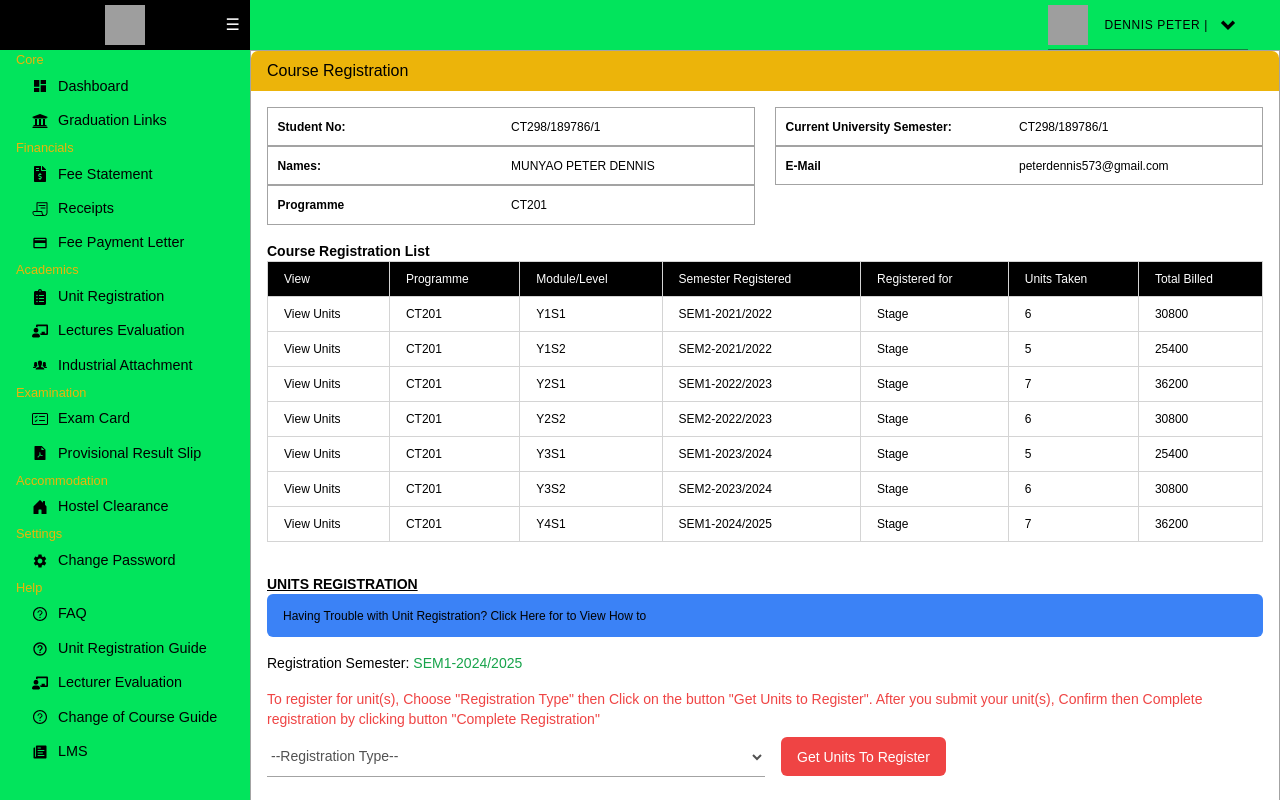
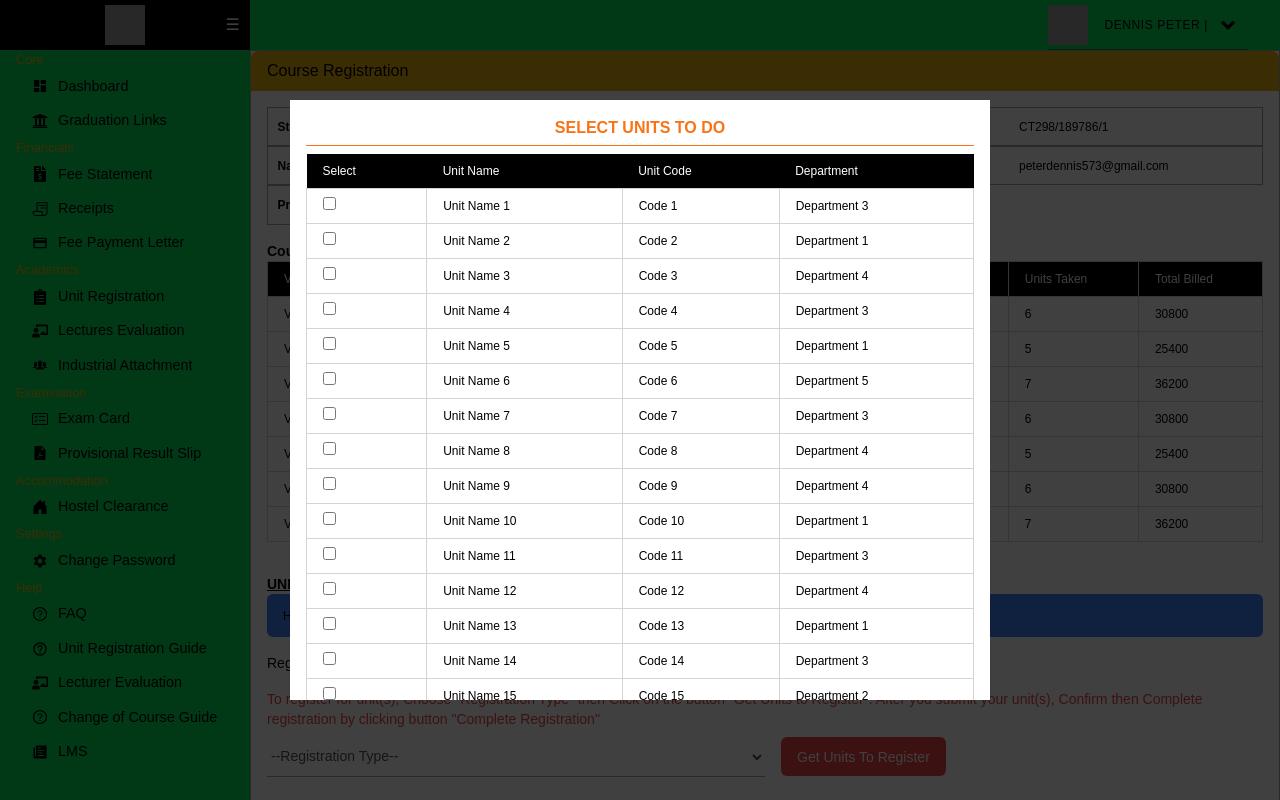
Before and after one commit to Ritahchanger/Meru-university-student-portal-clone, a React (Create React App) app: page / in a window 1280 px wide. Both pictures are taken after a click on the item "Unit Registration". Shown: the top 800 px of the page. Built offline with nearby package versions, Linux system fonts and the light colour scheme; grey boxes are pictures that could not be loaded.

Commit message:
Updates on the student portal modal

```diff
--- a/src/components/dashboard/student/StudentDashNavbar/StudentDashNavbar.jsx
+++ b/src/components/dashboard/student/StudentDashNavbar/StudentDashNavbar.jsx
@@ -9,10 +9,14 @@ import { useState } from "react";
 
 import { Link } from "react-router-dom";
 
+import Swal from "sweetalert2";
+
 import { FaTachometerAlt, FaSignOutAlt } from "react-icons/fa";
 import { toggleSidebar } from "../../../../store/features/SidebarSlice";
 const StudentDashNavbar = () => {
   const dispatch = useDispatch();
+
+  const [regType, setRegType] = useState("");
 
   const [showProfileCard, setShowProfileCard] = useState(false);
 
@@ -29,6 +33,8 @@ const StudentDashNavbar = () => {
   const toggleDropdown = () => {
     setDropdownVisible((prev) => !prev);
   };
+
+
 
   return (
     <Fragment>
--- a/src/components/dashboard/student/UnitsRegistration/UnitsRegistration.jsx
+++ b/src/components/dashboard/student/UnitsRegistration/UnitsRegistration.jsx
@@ -1,4 +1,20 @@
+import Swal from "sweetalert2";
+
 const UnitsRegistration = () => {
+  const handleGetUnits = () => {
+    const regType = document.querySelector('select[name="regType"]').value;
+    if (!regType) {
+      Swal.fire({
+        icon: "warning",
+        title: "Registration Type Required",
+        text: "Please choose a registration type before proceeding.",
+        confirmButtonText: "Okay",
+      });
+    } else {
+
+    }
+  };
+
   return (
     <div className="p-[1rem]">
       <h3 className="subtitle font-semibold text-sm underline">
@@ -6,12 +22,12 @@ const UnitsRegistration = () => {
       </h3>
       <div className="px-[1rem] py-[0.6rem] bg-blue-500 rounded-md">
         <a href="#" className="text-xs-extra">
-          Having Trouble with Unit Registration? Click Here for to View How to
+          Having Trouble with Unit Registration? Click Here to View How to
         </a>
       </div>
 
       <p className="text-sm my-[1rem]">
-        Registration Semester: {""}{" "}
+        Registration Semester: {""}
         <span className="text-green-600">SEM1-2024/2025</span>
       </p>
 
@@ -30,11 +46,15 @@ const UnitsRegistration = () => {
           <option value="">--Registration Type--</option>
           <option value="units">Units Registration</option>
         </select>
-        <button className="text-sm py-[0.6rem] px-[1rem] bg-red-500 rounded-md text-white mt-[1rem] md:mt-0">
+        <button
+          className="text-sm py-[0.6rem] px-[1rem] bg-red-500 rounded-md text-white mt-[1rem] md:mt-0"
+          onClick={handleGetUnits}
+        >
           Get Units To Register
         </button>
       </div>
-      <button className="text-sm py-[0.6rem] px-[1rem] bg-red-500 rounded-md text-white mt-[1rem] ">
+
+      <button className="text-sm py-[0.6rem] px-[1rem] bg-red-500 rounded-md text-white mt-[1rem]">
         Complete Registration
       </button>
       <p className="my-2 text-neutral-400 text-sm">
--- /dev/null
+++ b/src/components/modals/ModalUnits.jsx
@@ -0,0 +1,55 @@
+import "./modalUnits.css";
+
+const dummyUnits = Array.from({ length: 20 }, (_, index) => ({
+  unitName: `Unit Name ${index + 1}`,
+  unitCode: `Code ${index + 1}`,
+  department: `Department ${Math.floor(Math.random() * 5) + 1}`, // Random department for variety
+}));
+
+const ModalUnits = () => {
+  return (
+    <div className="modal">
+      <div className="modal-wrapper">
+        <h3 className="text-center text-orange-500 font-semibold pb-[0.3rem] border-b border-orange-500">
+          SELECT UNITS TO DO
+        </h3>
+        <div className="modal-inner mt-2">
+          <table className="w-full border-collapse">
+            <thead className="bg-black">
+              <tr className="text-xs-extra text-white ">
+                <td className="px-4 py-2 ">Select</td>
+                <td className="px-4 py-2 ">Unit Name</td>
+                <td className="px-4 py-2 ">Unit Code</td>
+                <td className="px-4 py-2  ">Department</td>
+              </tr>
+            </thead>
+            <tbody>
+              {dummyUnits.map((unit, index) => (
+                <tr key={index} className="hover:bg-gray-100 text-xs-extra">
+                  <td className="px-4 py-2 border border-neutral-300">
+                    <input type="checkbox" name="" id="" />
+                  </td>
+
+                  <td className="px-4 py-2 border border-neutral-300">
+                    {unit.unitName}
+                  </td>
+                  <td className="px-4 py-2 border border-neutral-300">
+                    {unit.unitCode}
+                  </td>
+                  <td className="px-4 py-2 border border-neutral-300">
+                    {unit.department}
+                  </td>
+                </tr>
+              ))}
+            </tbody>
+          </table>
+          <button className="text-sm py-[0.3rem] px-[2rem] bg-green-700 rounded-sm text-white mt-[1rem]">
+            Done
+          </button>
+        </div>
+      </div>
+    </div>
+  );
+};
+
+export default ModalUnits;
--- a/src/index.css
+++ b/src/index.css
@@ -20,11 +20,9 @@
 .custom-orange {
   background: var(--backgroundFour);
 }
-
 .custom-shadow {
   box-shadow: var(--custom-shadow);
 }
-
 ::-webkit-scrollbar {
   width: 5px;
 }
@@ -37,23 +35,17 @@
 ::-webkit-scrollbar-thumb:hover {
   background: #555;
 }
-
 .container {
   max-width: 100%;
-
   width: 100%;
-
   margin: 0 auto;
 }
-
 img {
   width: 100%;
 }
-
 ul {
   list-style: none;
 }
-
 .main {
   width: calc(100% - 250px);
   float: right;
@@ -73,16 +65,41 @@ ul {
     width: 100%;
   }
 }
-
-
 .table-wrapper {
   width: 100%;
-
   overflow-x: scroll;
 }
 
 .table-wrapper table {
   min-width: 410px;
-
   overflow-x: scroll;
 }
+
+.modal {
+  width: 100%;
+  height: 100vh;
+  background: rgba(0, 0, 0, 0.75);
+  position: fixed;
+  align-items: center;
+  display:flex;
+  z-index: 99;
+  top: 0;
+  justify-content:center;
+}
+
+.modal-wrapper{
+
+  background:#fff;
+
+  max-width:700px;
+
+  width:96%;
+
+  overflow-y: scroll;
+
+  max-height:calc(100vh - 200px);
+
+  height:fit-content;
+
+  padding:1rem;
+}
--- a/src/pages/studentDashboard/CourseRegistration/CourseRegistration.jsx
+++ b/src/pages/studentDashboard/CourseRegistration/CourseRegistration.jsx
@@ -7,6 +7,7 @@ import StudentDashSidebar from "../../../components/dashboard/student/StudentDas
 import { useSelector } from "react-redux";
 import Courses from "../../../components/dashboard/student/Courses/Courses";
 import UnitsRegistration from "../../../components/dashboard/student/UnitsRegistration/UnitsRegistration";
+import ModalUnits from "../../../components/modals/ModalUnits";
 
 const CourseRegistration = () => {
   const isSidebarShown = useSelector((state) => state.sidebar.isSidebarShown);
@@ -79,6 +80,8 @@ const CourseRegistration = () => {
         <Courses/>
         <UnitsRegistration/>
       </div>
+
+     <ModalUnits/>
     </div>
   );
 };
```
Also changed, not shown: src/components/modals/modalUnits.css (added).
